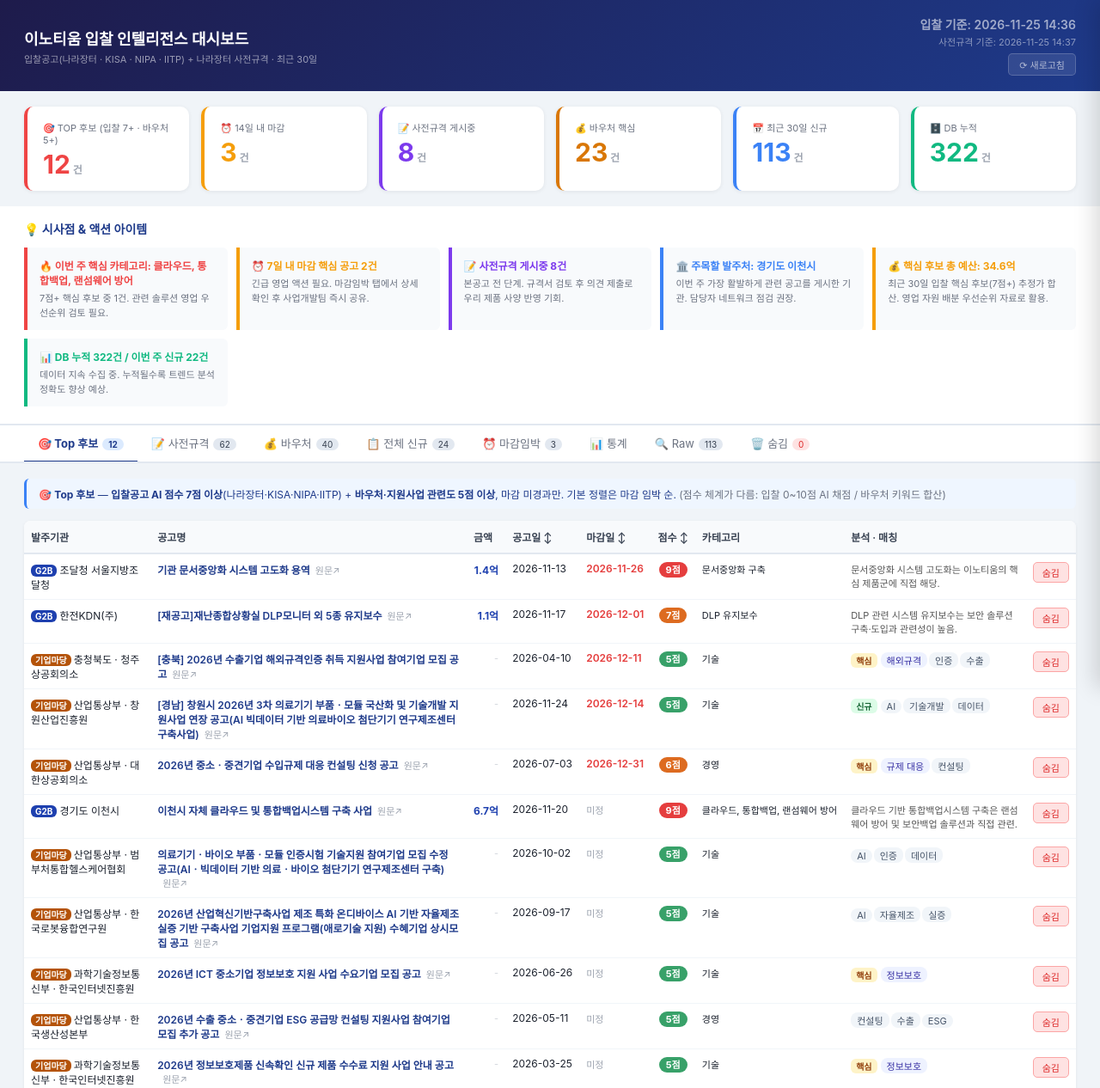
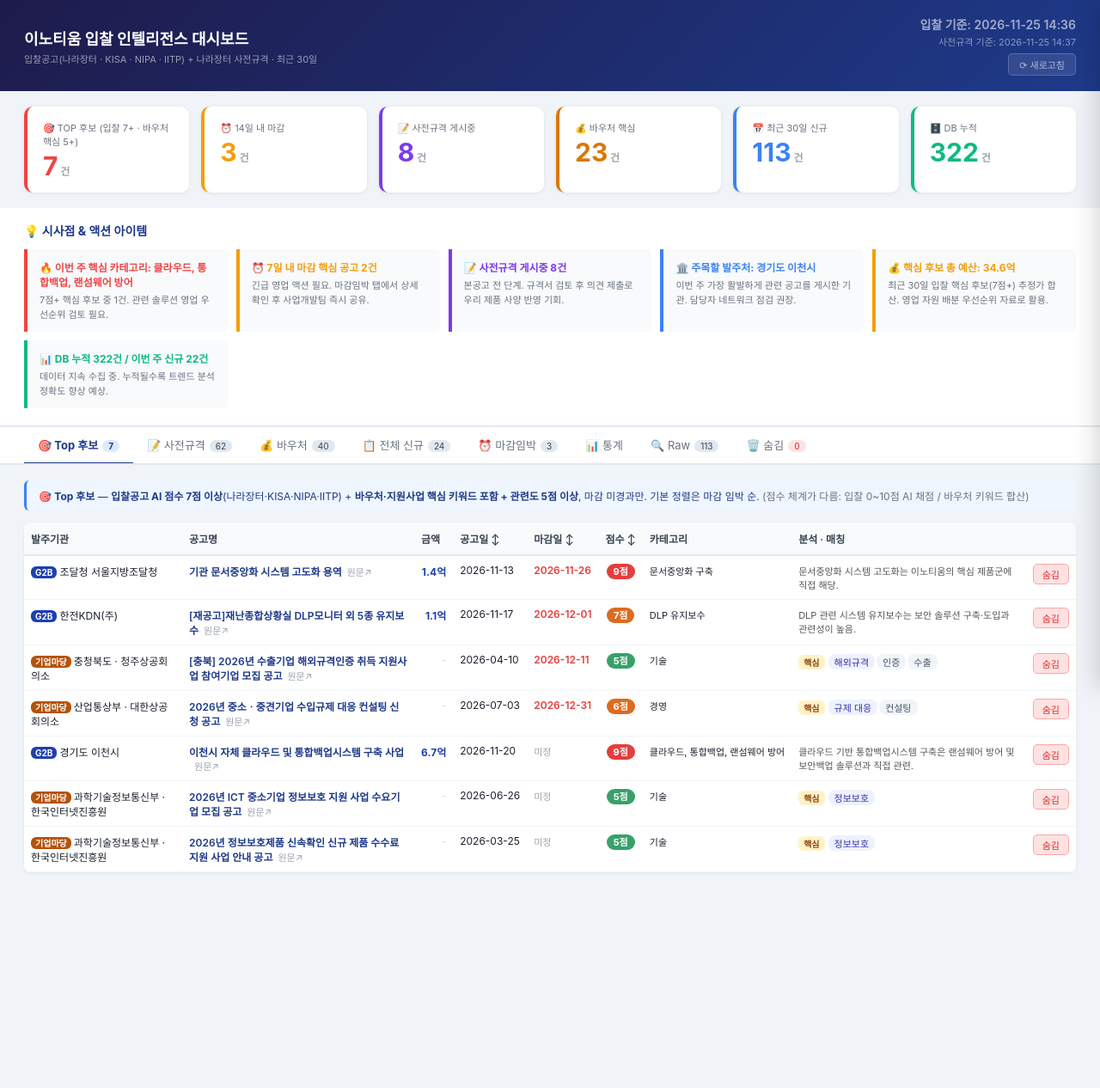
Before and after one commit to jscompany909-cpu/g2b-dashboard, a plain HTML site: page index.html in a window 1280 px wide. Shown: the top 1266 px of the page at 86% size. After the commit the page ends 1055 px from the top, so only its background shows below. Drawn offline with nearby package versions, Linux system fonts and the light colour scheme.

Commit message:
feat: Top 후보 바우처 기준 보완 — 핵심 키워드(TIER1) 1개 이상 + 5점 이상
흔한 관련 키워드+기관 가산만으로 5점이 되던 공고(의료기기 등) 제외. 현재 바우처 9→4건.

Co-Authored-By: Claude Opus 5.5 <noreply@anthropic.com>

```diff
--- a/index.html
+++ b/index.html
@@ -161,7 +161,7 @@ td a:hover { text-decoration: underline; }
 <!-- KPI -->
 <div class="kpi-grid">
   <div class="kpi-card" style="border-color:#ef4444" onclick="goTab('top')">
-    <div class="kpi-label">🎯 TOP 후보 (입찰 7+ · 바우처 5+)</div>
+    <div class="kpi-label">🎯 TOP 후보 (입찰 7+ · 바우처 핵심 5+)</div>
     <div class="kpi-value" style="color:#ef4444"><span id="kpi-top">-</span><span class="kpi-sub"> 건</span></div>
   </div>
   <div class="kpi-card" style="border-color:#f59e0b" onclick="goTab('deadline')">
@@ -244,7 +244,7 @@ td a:hover { text-decoration: underline; }
 
 <!-- Tab: Top -->
 <div id="tab-top" class="tab-content active">
-  <p class="tab-desc">🎯 <strong>Top 후보</strong> — <strong>입찰공고 AI 점수 <span class="top-bid-min">7</span>점 이상</strong>(나라장터·KISA·NIPA·IITP) + <strong>바우처·지원사업 관련도 <span class="top-vou-min">5</span>점 이상</strong>, 마감 미경과만. 기본 정렬은 마감 임박 순.
+  <p class="tab-desc">🎯 <strong>Top 후보</strong> — <strong>입찰공고 AI 점수 <span class="top-bid-min">7</span>점 이상</strong>(나라장터·KISA·NIPA·IITP) + <strong>바우처·지원사업 핵심 키워드 포함 + 관련도 <span class="top-vou-min">5</span>점 이상</strong>, 마감 미경과만. 기본 정렬은 마감 임박 순.
     <span style="color:#6b7280">(점수 체계가 다름: 입찰 0~10점 AI 채점 / 바우처 키워드 합산)</span></p>
   <div class="table-wrap"><table>
     <thead><tr>
@@ -521,7 +521,8 @@ function topRows() {
     end_date: r.end_date && r.end_date !== '-' ? r.end_date : '',
     score: Number(r.score), scoreHtml: badge(r.score), category: r.category_tag, reason: esc(r.ai_reason),
   }));
-  const vous = (_vou.items || []).filter(n => Number(n.score) >= TOP_VOU_MIN).map(n => ({
+  // 바우처: 핵심 키워드(TIER1) 1개 이상 + 관련도 5점 이상 — 흔한 단어+기관 가산만으로 5점이 되는 공고 제외
+  const vous = (_vou.items || []).filter(n => Number(n.score) >= TOP_VOU_MIN && (n.t1 || []).length > 0).map(n => ({
     kind: 'vou', key: n.id, hide: 'vou:' + n.id, source: n.source, org: n.agency,
     title: n.title, url: n.url, budget: 0, reg_date: n.reg_date || '', end_date: n.end_date || '',
     score: Number(n.score), scoreHtml: vouBadge(n.score), category: n.category || '바우처·지원사업',
```
Also changed, not shown: 2 other files.
